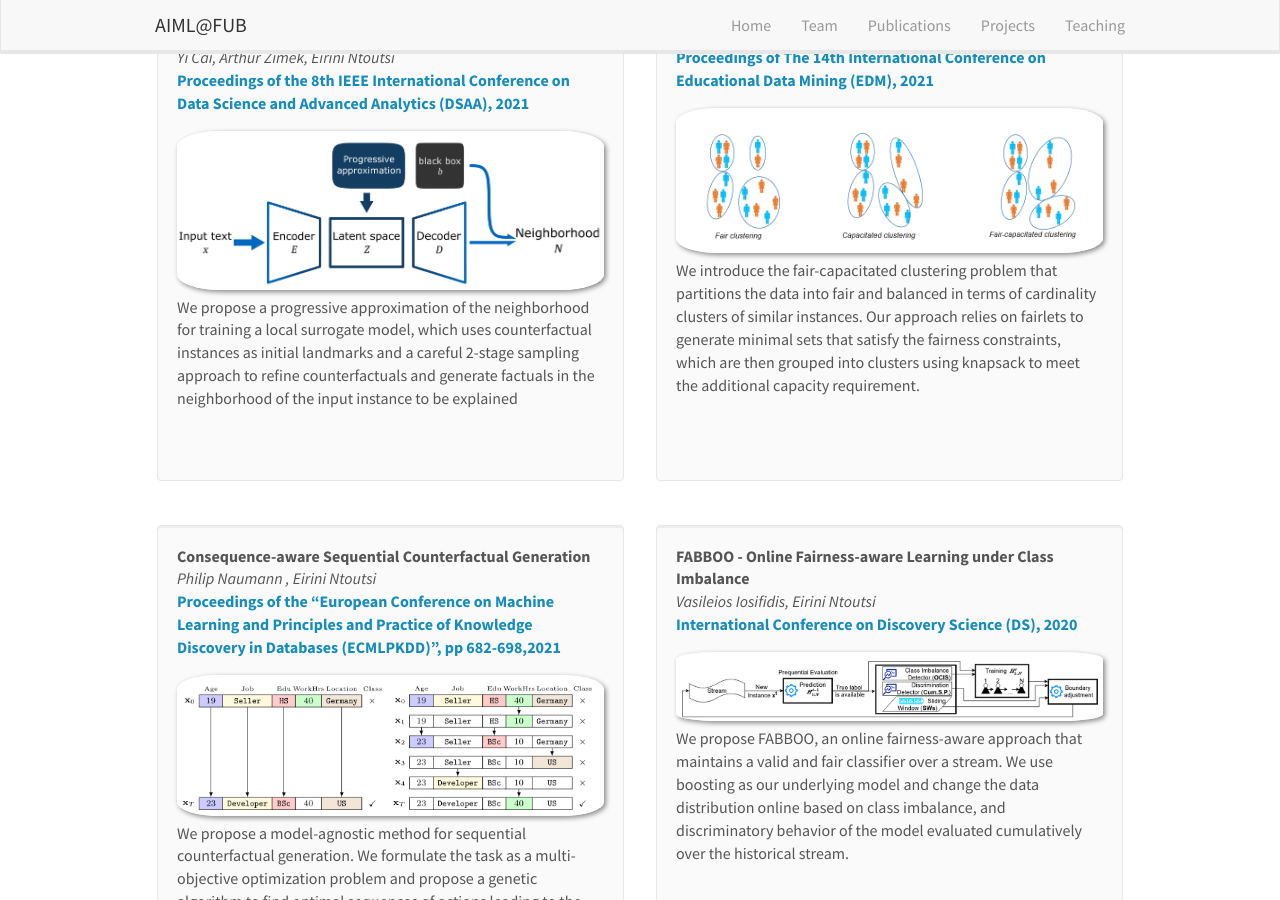
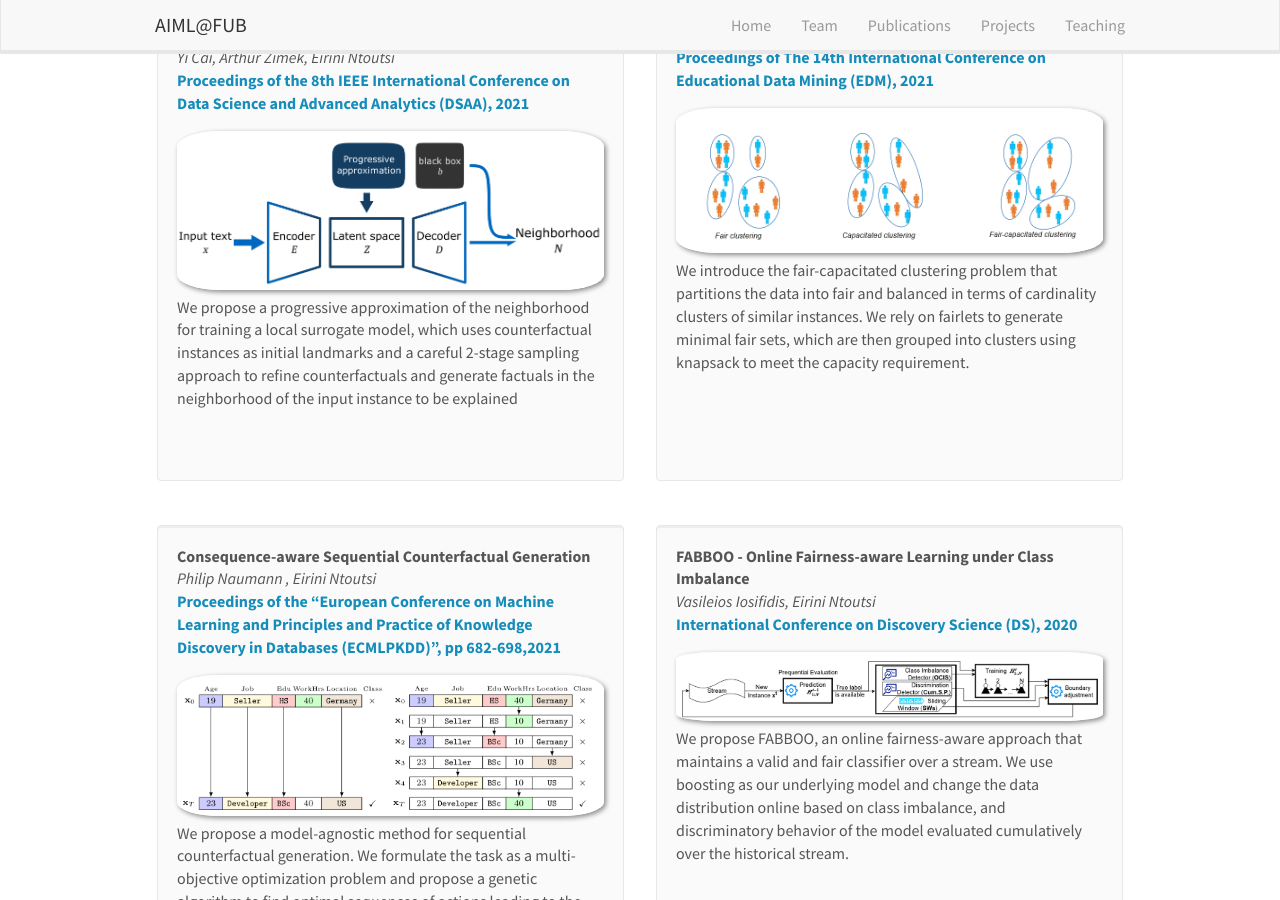
Before and after one commit to AIML-research/AIML-research.github.io, a Jekyll site: the page built from _pages/publications.md, in a window 1280 px wide and 900 px high, scrolled down 764 px. Built offline with Jekyll 4.4.1, drawn with Linux system fonts in a browser that asks for light colours; nearby versions of some CDN libraries.

Commit message:
Update publist.yml

```diff
--- a/_data/publist.yml
+++ b/_data/publist.yml
@@ -73,7 +73,7 @@
 
 - title: "Fair-Capacitated Clustering"
   image: Taifair2021.png
-  description: We introduce the fair-capacitated clustering problem that partitions the data into fair and balanced in terms of cardinality clusters of similar instances.  Our approach relies on fairlets to generate minimal sets that satisfy the fairness constraints, which are then grouped into clusters using knapsack to meet the additional capacity requirement.
+  description: We introduce the fair-capacitated clustering problem that partitions the data into fair and balanced in terms of cardinality clusters of similar instances.  We rely on fairlets to generate minimal fair sets, which are then grouped into clusters using knapsack to meet the capacity requirement.
   authors: Tai Le Quy, Arjun Roy, Gunnar Friege, Eirini Ntoutsi
   link:
     url: https://educationaldatamining.org/EDM2021/virtual/static/pdf/EDM21_paper_184.pdf
```
